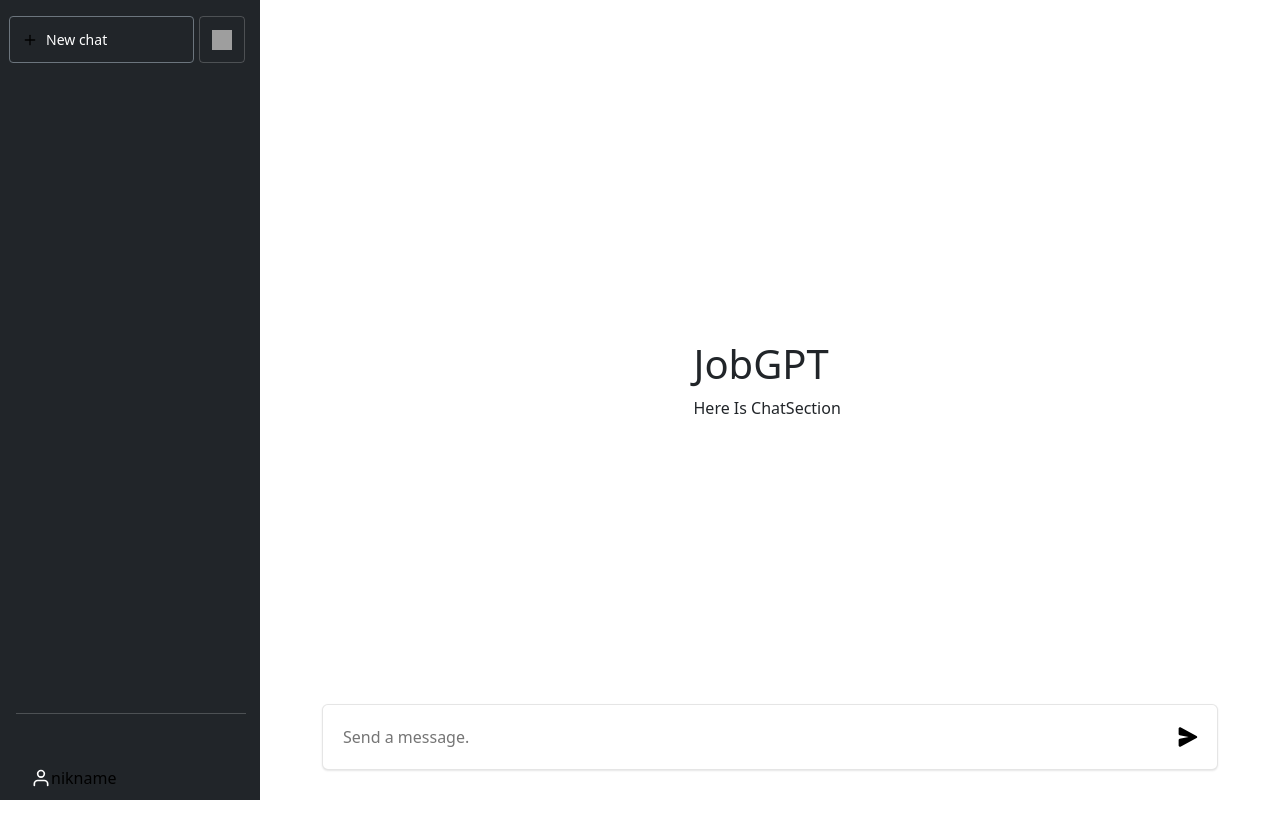
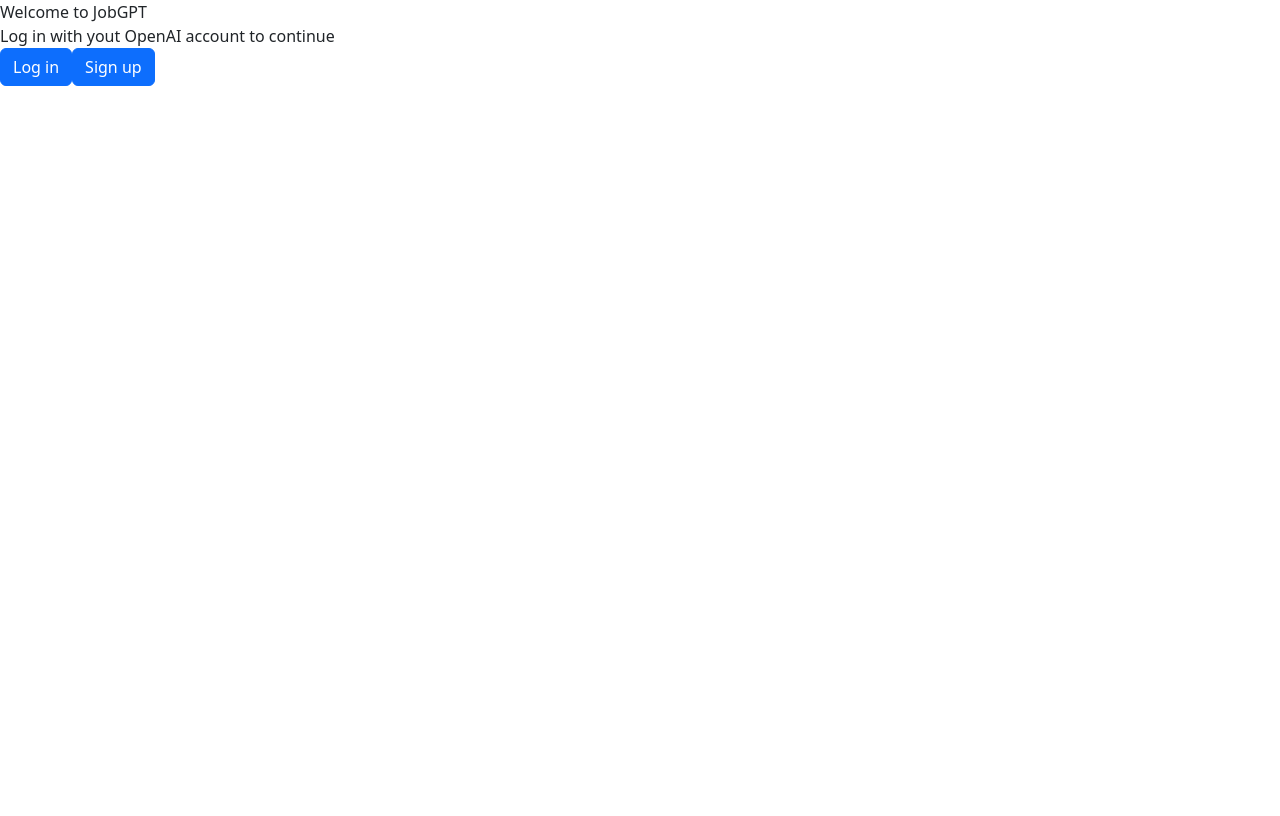
Before and after one commit to JobGPT/JobGPT, a React (Vite) app in the folder JPT_PJT/src/FrontEnd/kanghaeven/: page /login in a window 1280 px wide. Built offline with nearby package versions, Linux system fonts and the light colour scheme; grey boxes are pictures that could not be loaded.

Commit message:
feature: router

```diff
--- a/JPT_PJT/src/FrontEnd/kanghaeven/package.json
+++ b/JPT_PJT/src/FrontEnd/kanghaeven/package.json
@@ -10,12 +10,14 @@
     "preview": "vite preview"
   },
   "dependencies": {
+    "@headlessui/react": "^1.7.15",
+    "@heroicons/react": "^2.0.18",
     "bootstrap": "^5.2.3",
     "react": "^18.2.0",
     "react-bootstrap": "^2.7.4",
     "react-dom": "^18.2.0",
     "react-responsive": "^9.0.2",
-    "react-router-dom": "^6.11.1",
+    "react-router-dom": "^6.13.0",
     "react-use-breakpoint": "^1.2.1",
     "zustand": "^4.3.8"
   },
--- a/JPT_PJT/src/FrontEnd/kanghaeven/src/App.jsx
+++ b/JPT_PJT/src/FrontEnd/kanghaeven/src/App.jsx
@@ -1,9 +1,11 @@
 import './App.css';
 import NavBar from './components/NavBar';
 import ChatSection from './components/ChatSection';
+import Login from './components/LogIn';
 
 import { useMediaQuery } from 'react-responsive';
-import {useStore} from './store.js';
+import { useStore } from './store.js';
+import { BrowserRouter, Route, Routes } from "react-router-dom";
 
 function App() {
   const isLgBreakpoint = useMediaQuery({ minWidth: 992 });
@@ -13,12 +15,21 @@
     gridTemplateColumns: isLgBreakpoint ? (showOffCanvas01 ? '260px auto' : null) : null
   };
   return (
-    <div className="App">
-      <div id="app_container" style={containerStyle}>
-        <NavBar />
-        <ChatSection />
+    <BrowserRouter>
+      <div className="App">
+        <Routes>
+          <Route path="/"
+            element={
+              <div id="app_container" style={containerStyle}>
+                <NavBar />
+                <ChatSection />
+              </div>}
+          />
+          <Route path="/login" element={<Login />} />
+
+        </Routes>
       </div>
-    </div>
+    </BrowserRouter>
   );
 }
 
--- /dev/null
+++ b/JPT_PJT/src/FrontEnd/kanghaeven/src/components/LogIn.css
@@ -0,0 +1,5 @@
+#loginsection {
+  display: flex;
+  justify-content: center;
+  align-items: center;
+}
--- /dev/null
+++ b/JPT_PJT/src/FrontEnd/kanghaeven/src/components/LogIn.jsx
@@ -0,0 +1,15 @@
+import { Button } from "react-bootstrap"
+
+export default function Login() {
+    return (
+        <div id="loginsection">
+            <div>
+              <div>Welcome to JobGPT</div>
+              <div>Log in with yout OpenAI account to continue</div>
+              <Button>Log in</Button>
+              <Button>Sign up</Button>
+            </div>
+
+        </div>
+    )
+}
--- a/JPT_PJT/src/FrontEnd/kanghaeven/src/components/Profile.jsx
+++ b/JPT_PJT/src/FrontEnd/kanghaeven/src/components/Profile.jsx
@@ -3,6 +3,7 @@
 
 import { Disclosure } from '@headlessui/react';
 import { ChevronUpIcon } from '@heroicons/react/20/solid';
+
 
 import { useStore } from '../store.js';
 
```
Also changed, not shown: 1 other file (tests, documents, lock files or other folders).
